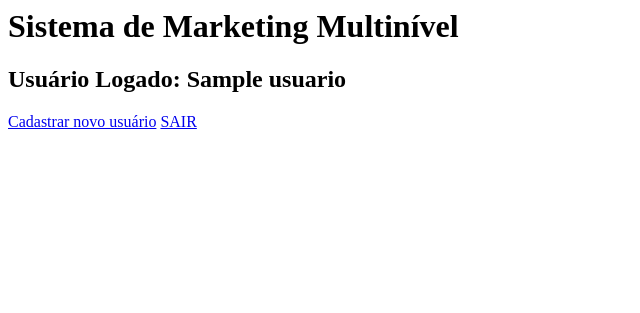
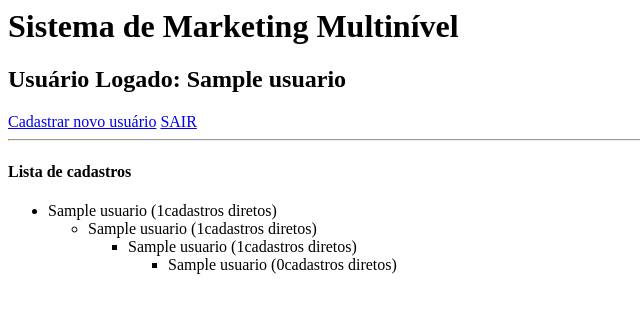
Before and after one commit to RodrigoViecheneski/projeto_mmn, a PHP site: page / in a window 1280 px wide. Shown: the top 313 px of the page, without its empty margins (0-640 px from the left). Run offline with PHP 8.4, Linux system fonts and the light colour scheme; the visitor is signed in with stand-in values (Sample User, id 1); tables that the repository leaves empty or names only in its code hold one stand-in row (values such as "Sample post").

Commit message:
segunda fase

```diff
--- a/config.php
+++ b/config.php
@@ -1,7 +1,13 @@
 <?php
+global $pdo;
 try{
 	$pdo = new PDO("mysql:dbname=projeto_mmn;host=localhost", "root", "root");
 }catch(PDOException $e){
 	echo "ERRO: ".$e->getMessage();
 	exit;
 }
+$limite = 3;
+
+$patentes = array(
+
+);
--- /dev/null
+++ b/funcoes.php
@@ -0,0 +1,31 @@
+<?php
+function listar($id, $limite){
+	$lista = array();
+	global $pdo;
+	$sql = $pdo->prepare("SELECT * FROM usuarios WHERE id_pai = :id");
+	$sql->bindValue(":id", $id);
+	$sql->execute();
+
+	If($sql->rowCount() > 0){
+		$lista = $sql->fetchAll(PDO::FETCH_ASSOC);
+		foreach ($lista as $chave => $usuario) {
+			$lista[$chave]['filhos'] = array();
+			if($limite > 0){
+				$lista[$chave]['filhos'] = listar($usuario['id'], $limite - 1);
+			}
+		}
+	}
+	return $lista;
+}
+
+function exibir($array){
+	?>
+	<ul>
+	<?php foreach ($array as $usuario) { ?>
+		<li><?php echo $usuario['nome'].' ('.count($usuario['filhos']).'cadastros diretos)'; ?></li>
+		<?php if(count($usuario['filhos']) > 0){
+			exibir($usuario['filhos']);
+		}?>
+	<?php } ?>
+	</ul>
+<?php } ?>
--- a/index.php
+++ b/index.php
@@ -1,6 +1,7 @@
 <?php
 session_start();
 require 'config.php';
+require 'funcoes.php';
 
 if(empty($_SESSION['mmnlogin'])){
 	header("Location: login.php");
@@ -20,6 +21,10 @@ if($sql->rowCount() > 0){
 	header("Location: login.php");
 	exit;
 }
+$lista = listar($id, $limite);
+
+
+
 ?>
 
 <h1>Sistema de Marketing Multinível</h1>
@@ -27,3 +32,17 @@ if($sql->rowCount() > 0){
 
 <a href="cadastro.php">Cadastrar novo usuário</a>
 <a href="sair.php">SAIR</a>
+
+<hr/>
+
+<h4>Lista de cadastros</h4>
+<!--<pre>
+	/*<?php print_r($lista); ?>
+</pre>
+<ul>
+<?php foreach($lista as $usuario):?>
+	<li> <?php echo $usuario['nome']; ?></li>
+<?php endforeach; ?>*/
+</ul>-->
+
+<?php exibir($lista); ?>
```
